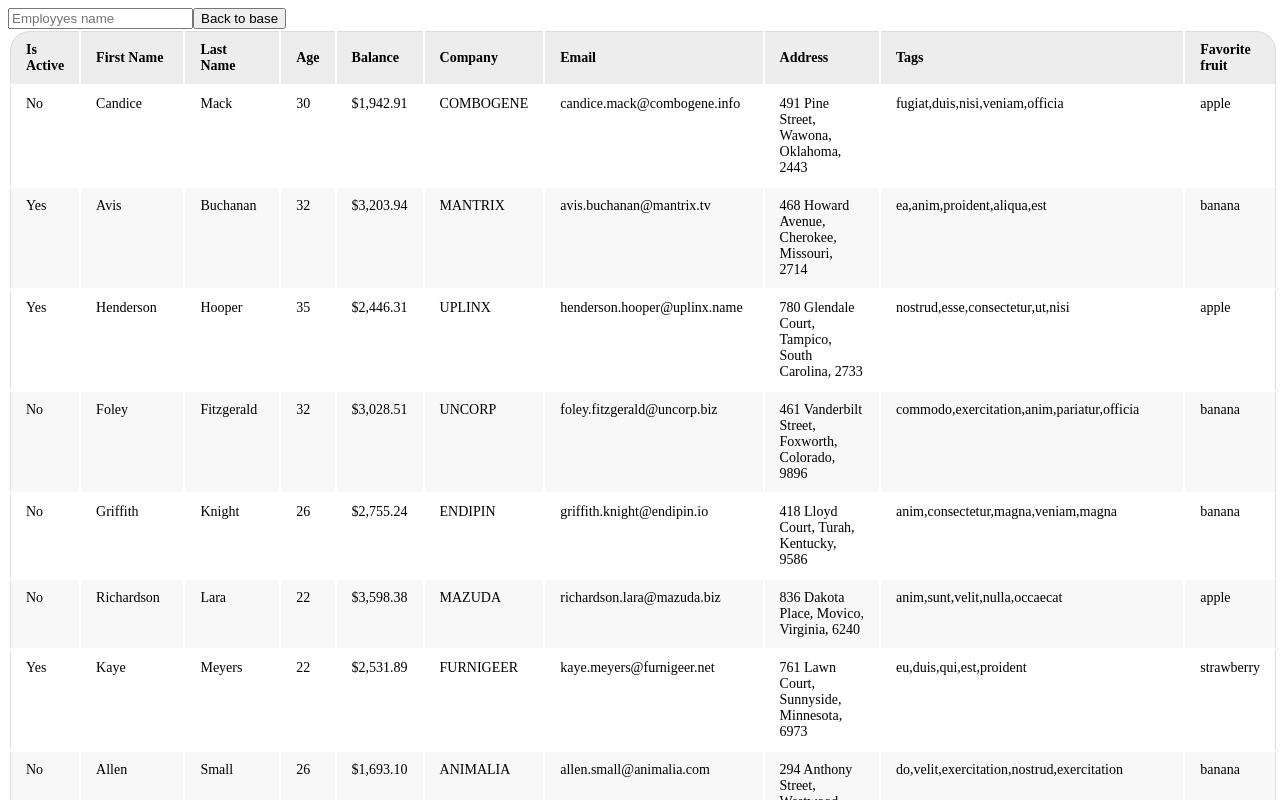
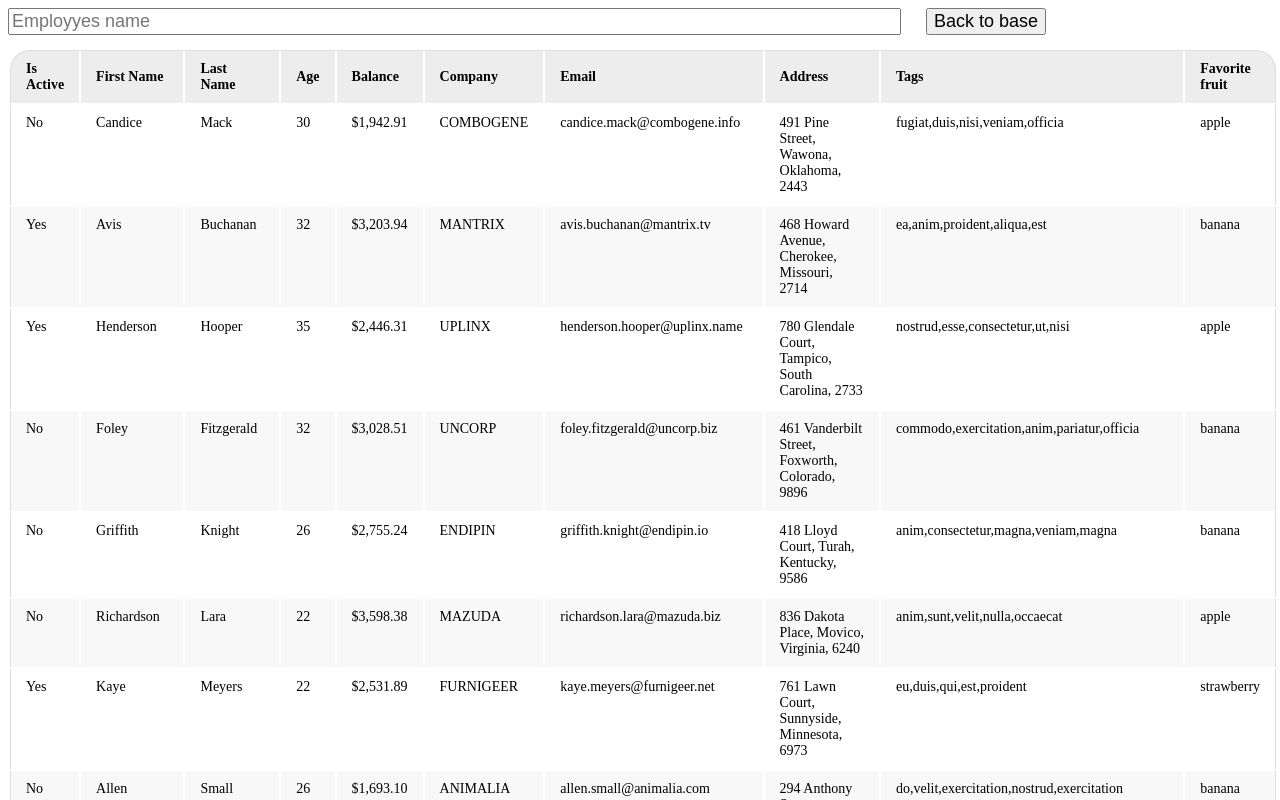
Before and after one commit to SergeyChe46/criptostamp, an Angular app: page / in a window 1280 px wide. Shown: the top 800 px of the page. Built offline with nearby package versions, Linux system fonts and the light colour scheme.

Commit message:
добавлен инпут

```diff
--- a/src/app/app.component.css
+++ b/src/app/app.component.css
@@ -62,3 +62,16 @@ thead tr th:hover {
   color: red;
   transform: scale(1.1);
 }
+
+.filter * {
+  margin-bottom: 1%;
+  font-size: large;
+}
+
+.filter input {
+  width: 70%;
+}
+
+.filter button {
+  margin-left: 2%;
+}
--- a/src/app/app.component.html
+++ b/src/app/app.component.html
@@ -1,4 +1,4 @@
-<div>
+<div class="filter">
   <input type="text"
          placeholder="Employyes name">
   <button>Back to base</button>
--- a/src/app/app.module.ts
+++ b/src/app/app.module.ts
@@ -1,4 +1,5 @@
 import { NgModule } from '@angular/core';
+import { ReactiveFormsModule } from '@angular/forms';
 import {
   BrowserModule,
   provideClientHydration,
@@ -9,7 +10,7 @@ import { AppComponent } from './app.component';
 
 @NgModule({
   declarations: [AppComponent],
-  imports: [BrowserModule, AppRoutingModule],
+  imports: [BrowserModule, AppRoutingModule, ReactiveFormsModule],
   providers: [provideClientHydration()],
   bootstrap: [AppComponent],
 })
```
